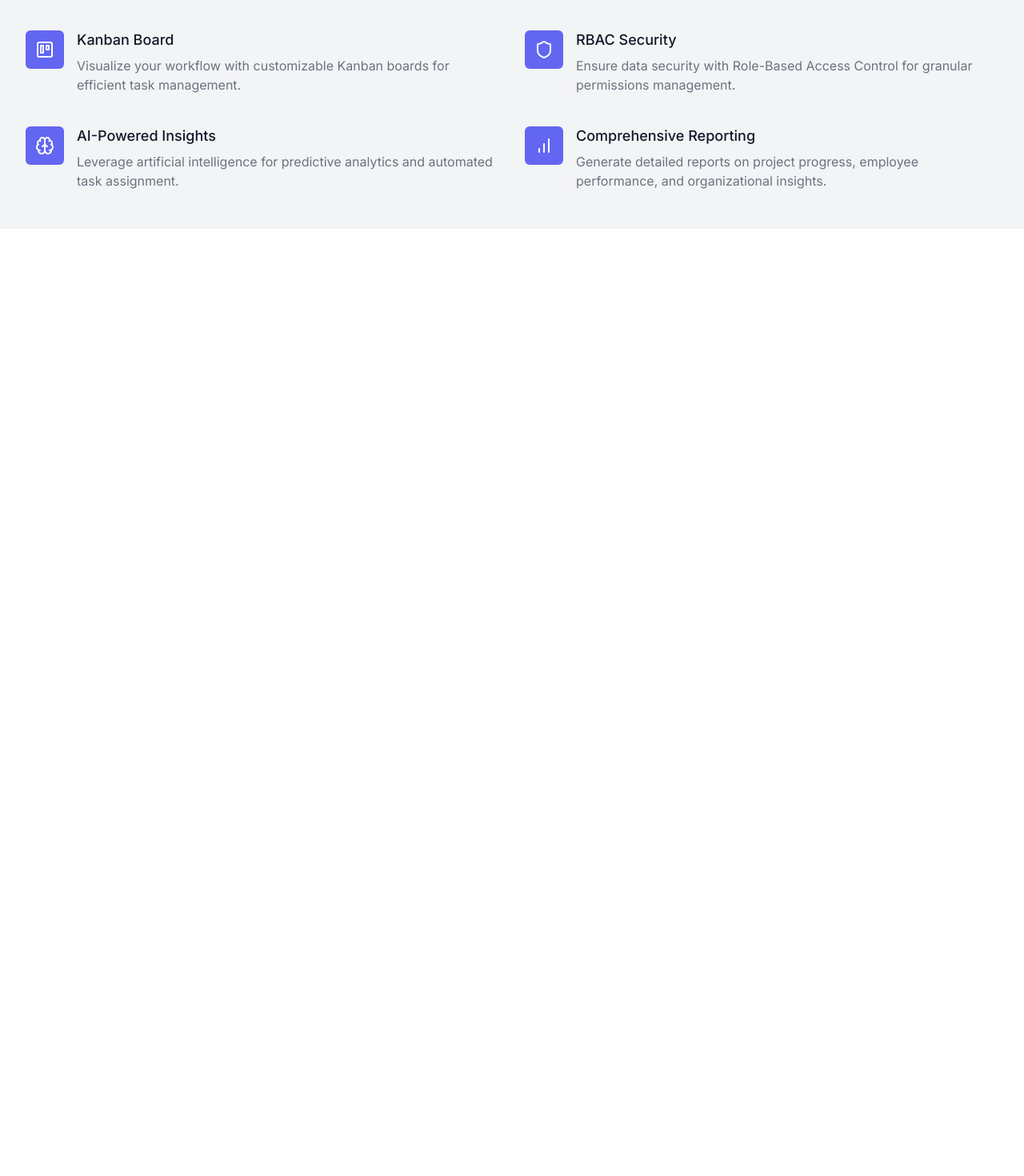
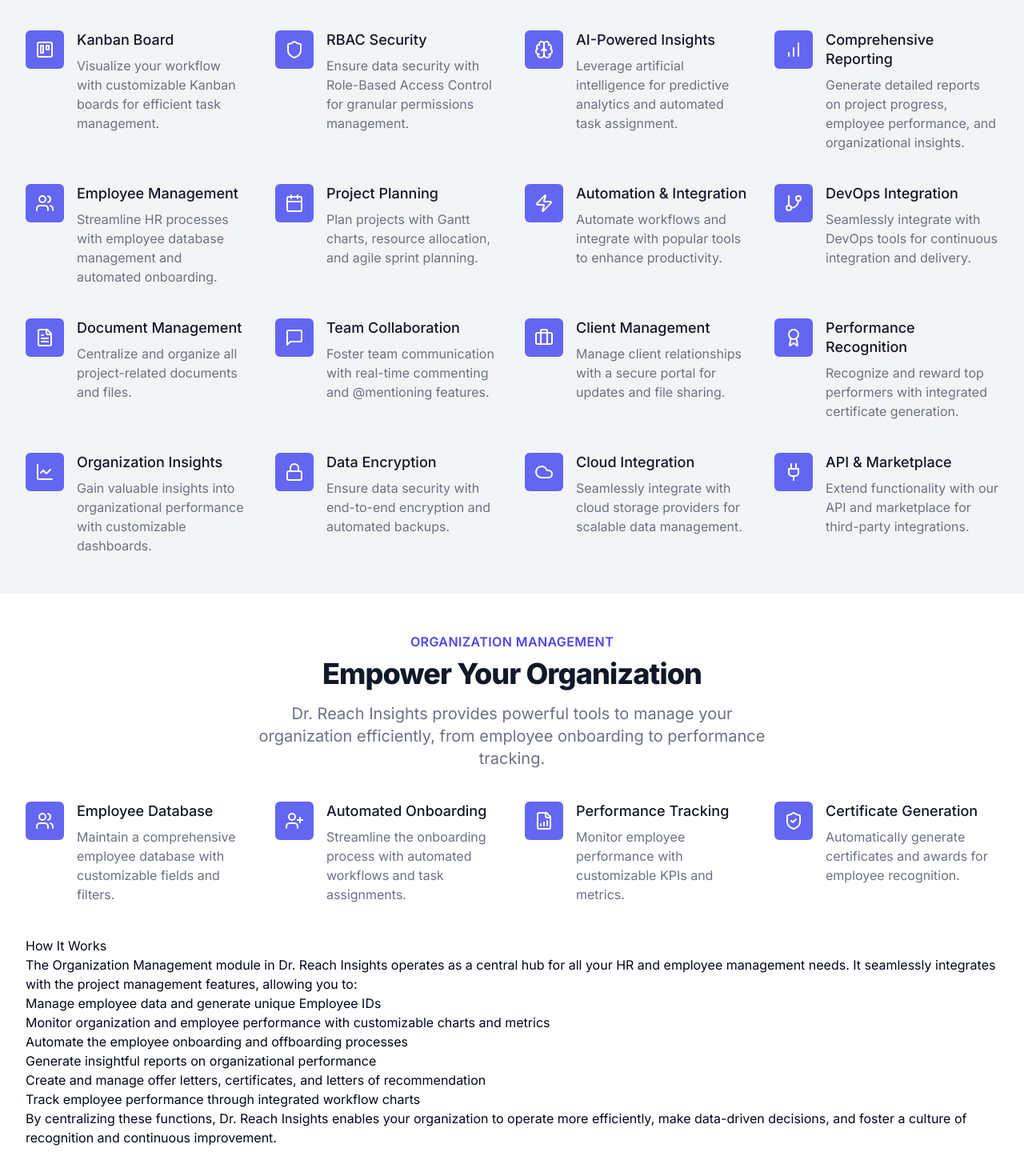
Before and after one commit to OrgDrReach/dreach-project-management, a Next.js app: page / in a window 1280 px wide. Shown: the part 842-2312 px from the top of the page at 80% size. Before the commit the page ends 1128 px from the top, so only its background shows below. Built offline with nearby package versions, Linux system fonts and the light colour scheme.

Commit message:
feat ✨: Add project and organization management
- Enhanced project management and added comprehensive organization management capabilities.

```diff
--- a/app/page.tsx
+++ b/app/page.tsx
@@ -2,7 +2,7 @@
 import Link from 'next/link';
 import { Navigation } from '@/components/navigation/Navigation';
 import { Button } from '@/components/ui/button';
-import { Trello, Shield, Brain, BarChart } from 'lucide-react';
+import { Trello, Shield, Brain, BarChart, Users, Calendar, Zap, GitBranch, FileText, MessageSquare, Briefcase, Award, LineChart, Lock, Cloud, Plug, UserPlus, FileBarChart, ShieldCheck } from 'lucide-react';
 
 export default function LandingPage() {
   const features = [
@@ -25,6 +25,89 @@
       name: 'Comprehensive Reporting',
       description: 'Generate detailed reports on project progress, employee performance, and organizational insights.',
       icon: BarChart,
+    },
+    {
+      name: 'Employee Management',
+      description: 'Streamline HR processes with employee database management and automated onboarding.',
+      icon: Users,
+    },
+    {
+      name: 'Project Planning',
+      description: 'Plan projects with Gantt charts, resource allocation, and agile sprint planning.',
+      icon: Calendar,
+    },
+    {
+      name: 'Automation & Integration',
+      description: 'Automate workflows and integrate with popular tools to enhance productivity.',
+      icon: Zap,
+    },
+    {
+      name: 'DevOps Integration',
+      description: 'Seamlessly integrate with DevOps tools for continuous integration and delivery.',
+      icon: GitBranch,
+    },
+    {
+      name: 'Document Management',
+      description: 'Centralize and organize all project-related documents and files.',
+      icon: FileText,
+    },
+    {
+      name: 'Team Collaboration',
+      description: 'Foster team communication with real-time commenting and @mentioning features.',
+      icon: MessageSquare,
+    },
+    {
+      name: 'Client Management',
+      description: 'Manage client relationships with a secure portal for updates and file sharing.',
+      icon: Briefcase,
+    },
+    {
+      name: 'Performance Recognition',
+      description: 'Recognize and reward top performers with integrated certificate generation.',
+      icon: Award,
+    },
+    {
+      name: 'Organization Insights',
+      description: 'Gain valuable insights into organizational performance with customizable dashboards.',
+      icon: LineChart,
+    },
+    {
+      name: 'Data Encryption',
+      description: 'Ensure data security with end-to-end encryption and automated backups.',
+      icon: Lock,
+    },
+    {
+      name: 'Cloud Integration',
+      description: 'Seamlessly integrate with cloud storage providers for scalable data management.',
+      icon: Cloud,
+    },
+    {
+      name: 'API & Marketplace',
+      description: 'Extend functionality with our API and marketplace for third-party integrations.',
+      icon: Plug,
+    },
+  ];
+
+  const orgManagementFeatures = [
+    {
+      name: 'Employee Database',
+      description: 'Maintain a comprehensive employee database with customizable fields and filters.',
+      icon: Users,
+    },
+    {
+      name: 'Automated Onboarding',
+      description: 'Streamline the onboarding process with automated workflows and task assignments.',
+      icon: UserPlus,
+    },
+    {
+      name: 'Performance Tracking',
+      description: 'Monitor employee performance with customizable KPIs and metrics.',
+      icon: FileBarChart,
+    },
+    {
+      name: 'Certificate Generation',
+      description: 'Automatically generate certificates and awards for employee recognition.',
+      icon: ShieldCheck,
     },
   ];
 
@@ -76,15 +159,15 @@
             <div className="lg:text-center">
               <h2 className="text-base text-indigo-600 font-semibold tracking-wide uppercase">Features</h2>
               <p className="mt-2 text-3xl leading-8 font-extrabold tracking-tight text-gray-900 dark:text-white sm:text-4xl">
-                A better way to manage projects
+                A comprehensive solution for project management
               </p>
               <p className="mt-4 max-w-2xl text-xl text-gray-500 dark:text-gray-300 lg:mx-auto">
-                Dr. Reach Insights offers a suite of powerful features to enhance your project management experience.
+                Dr. Reach Insights offers a suite of powerful features to enhance your project management and organizational operations.
               </p>
             </div>
 
             <div className="mt-10">
-              <dl className="space-y-10 md:space-y-0 md:grid md:grid-cols-2 md:gap-x-8 md:gap-y-10">
+              <dl className="space-y-10 md:space-y-0 md:grid md:grid-cols-2 lg:grid-cols-4 md:gap-x-8 md:gap-y-10">
                 {features.map((feature) => (
                   <div key={feature.name} className="relative">
                     <dt>
@@ -100,6 +183,55 @@
             </div>
           </div>
         </section>
+
+        {/* Organization Management Section */}
+        <section className="py-12 bg-white dark:bg-gray-800">
+          <div className="max-w-7xl mx-auto px-4 sm:px-6 lg:px-8">
+            <div className="lg:text-center">
+              <h2 className="text-base text-indigo-600 font-semibold tracking-wide uppercase">Organization Management</h2>
+              <p className="mt-2 text-3xl leading-8 font-extrabold tracking-tight text-gray-900 dark:text-white sm:text-4xl">
+                Empower Your Organization
+              </p>
+              <p className="mt-4 max-w-2xl text-xl text-gray-500 dark:text-gray-300 lg:mx-auto">
+                Dr. Reach Insights provides powerful tools to manage your organization efficiently, from employee onboarding to performance tracking.
+              </p>
+            </div>
+
+            <div className="mt-10">
+              <dl className="space-y-10 md:space-y-0 md:grid md:grid-cols-2 lg:grid-cols-4 md:gap-x-8 md:gap-y-10">
+                {orgManagementFeatures.map((feature) => (
+                  <div key={feature.name} className="relative">
+                    <dt>
+                      <div className="absolute flex items-center justify-center h-12 w-12 rounded-md bg-indigo-500 text-white">
+                        <feature.icon className="h-6 w-6" aria-hidden="true" />
+                      </div>
+                      <p className="ml-16 text-lg leading-6 font-medium text-gray-900 dark:text-white">{feature.name}</p>
+                    </dt>
+                    <dd className="mt-2 ml-16 text-base text-gray-500 dark:text-gray-300">{feature.description}</dd>
+                  </div>
+                ))}
+              </dl>
+            </div>
+
+            <div className="mt-10 prose prose-indigo dark:prose-invert mx-auto">
+              <h3>How It Works</h3>
+              <p>
+                The Organization Management module in Dr. Reach Insights operates as a central hub for all your HR and employee management needs. It seamlessly integrates with the project management features, allowing you to:
+              </p>
+              <ul>
+                <li>Manage employee data and generate unique Employee IDs</li>
+                <li>Monitor organization and employee performance with customizable charts and metrics</li>
+                <li>Automate the employee onboarding and offboarding processes</li>
+                <li>Generate insightful reports on organizational performance</li>
+                <li>Create and manage offer letters, certificates, and letters of recommendation</li>
+                <li>Track employee performance through integrated workflow charts</li>
+              </ul>
+              <p>
+                By centralizing these functions, Dr. Reach Insights enables your organization to operate more efficiently, make data-driven decisions, and foster a culture of recognition and continuous improvement.
+              </p>
+            </div>
+          </div>
+        </section>
       </main>
     </div>
   );
```
